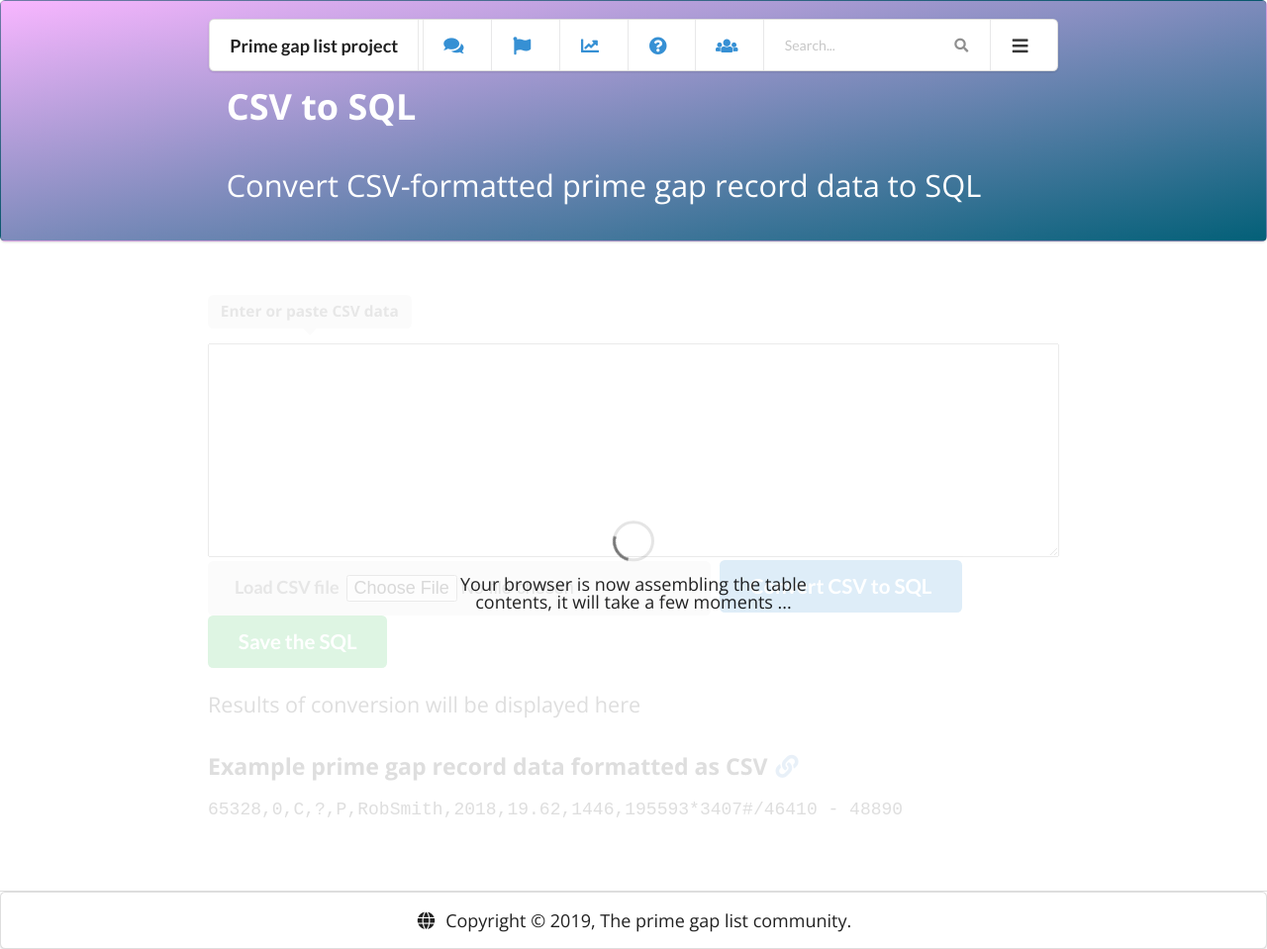
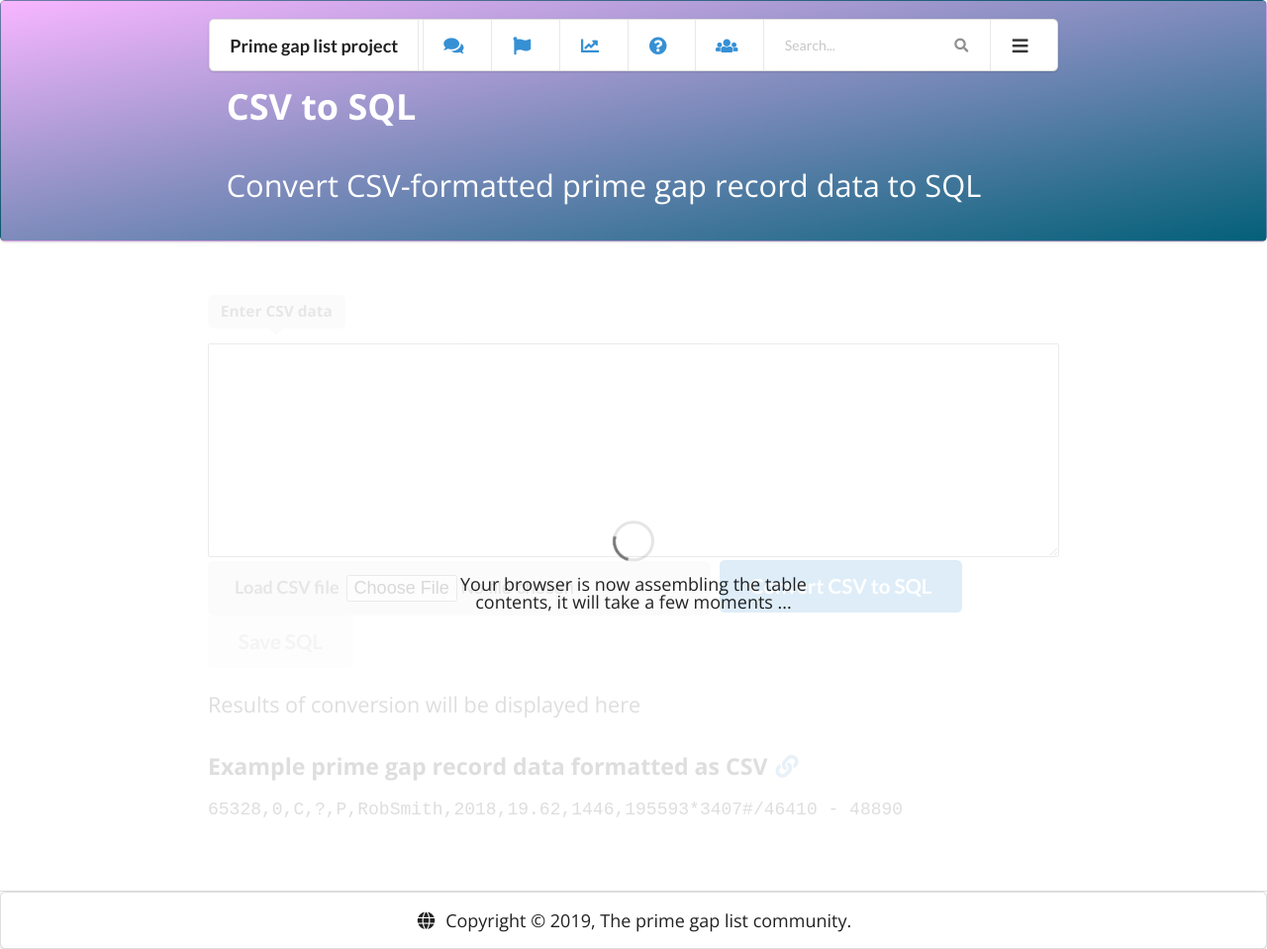
Before and after one commit to sethtroisi/primegap-list-project.github.io, a Jekyll site: the page built from csv-to-sql.html, in a window 1280 px wide. Shown: the whole page at 99% size. Built offline with Jekyll 4.4.1, drawn with Linux system fonts in a browser that asks for light colours; nearby versions of some CDN libraries.

Commit message:
use discovere and datetime as name of to-be-saved file, make save button reflect state.

```diff
--- a/_layouts/csv-to-sql.html
+++ b/_layouts/csv-to-sql.html
@@ -47,6 +47,7 @@
       var isbetter = false;
       var csvdata = "";
       var sql = "";
+      var discoverer = "";
       var e = document.createElement("pre");
 
       // Connect to the HTML element we 'print' to
@@ -91,8 +92,9 @@
         var sqlstatements = new Blob([arraybuff]);
         var a = document.createElement("a");
         document.body.appendChild(a);
+        var today = new Date();
         a.href = window.URL.createObjectURL(sqlstatements);
-        a.download = "gaps.sql";
+        a.download = `${discoverer}-${today.toISOString()}.sqlite`;
         a.onclick = function () {
           setTimeout(function () {
             window.URL.revokeObjectURL(a.href);
@@ -119,6 +121,7 @@
         sql = "";
         cnt = 0;
         found = 0;
+        discoverer = csventries[0][5];
         for (row of csventries.entries()) {
           // console.log(row[1]);
           target_gap = row[1][0];
@@ -138,6 +141,7 @@
         d = document.getElementById("output")
         d.innerHTML = `${found}/${cnt} record gaps found`;
         d.classList.add("okay");
+        document.getElementById("savedb").classList.replace("disabled", "green");
         console.log("Done");
       }
       convertButton.addEventListener("click", convertEditorContents, true);
--- a/csv-to-sql.html
+++ b/csv-to-sql.html
@@ -12,11 +12,11 @@ description: Convert CSV-formatted prime gap record data to SQL
           <div class="ui text loader">Your browser is now assembling the table contents, it will take a few moments ...</div>
         </div>
         <div id="main">
-          <label class="ui pointing below label" for='commands'>Enter or paste CSV data</label>
+          <label class="ui pointing below label" for='commands'>Enter CSV data</label>
           <textarea id="data"></textarea>
           <label class="ui button">Load CSV file&nbsp;&nbsp;<input type='file' id='dbfile'></label>
           <button id="convert" class="ui large primary button">Convert CSV to SQL</button>
-          <button id='savedb' class="ui large green button">Save the SQL</button>
+          <button id='savedb' class="ui large disabled button">Save SQL</button>
           <div id="error" class="error"></div>
           <div id="sqloutput">
             <p id="output" class="output">Results of conversion will be displayed here</p>
```
